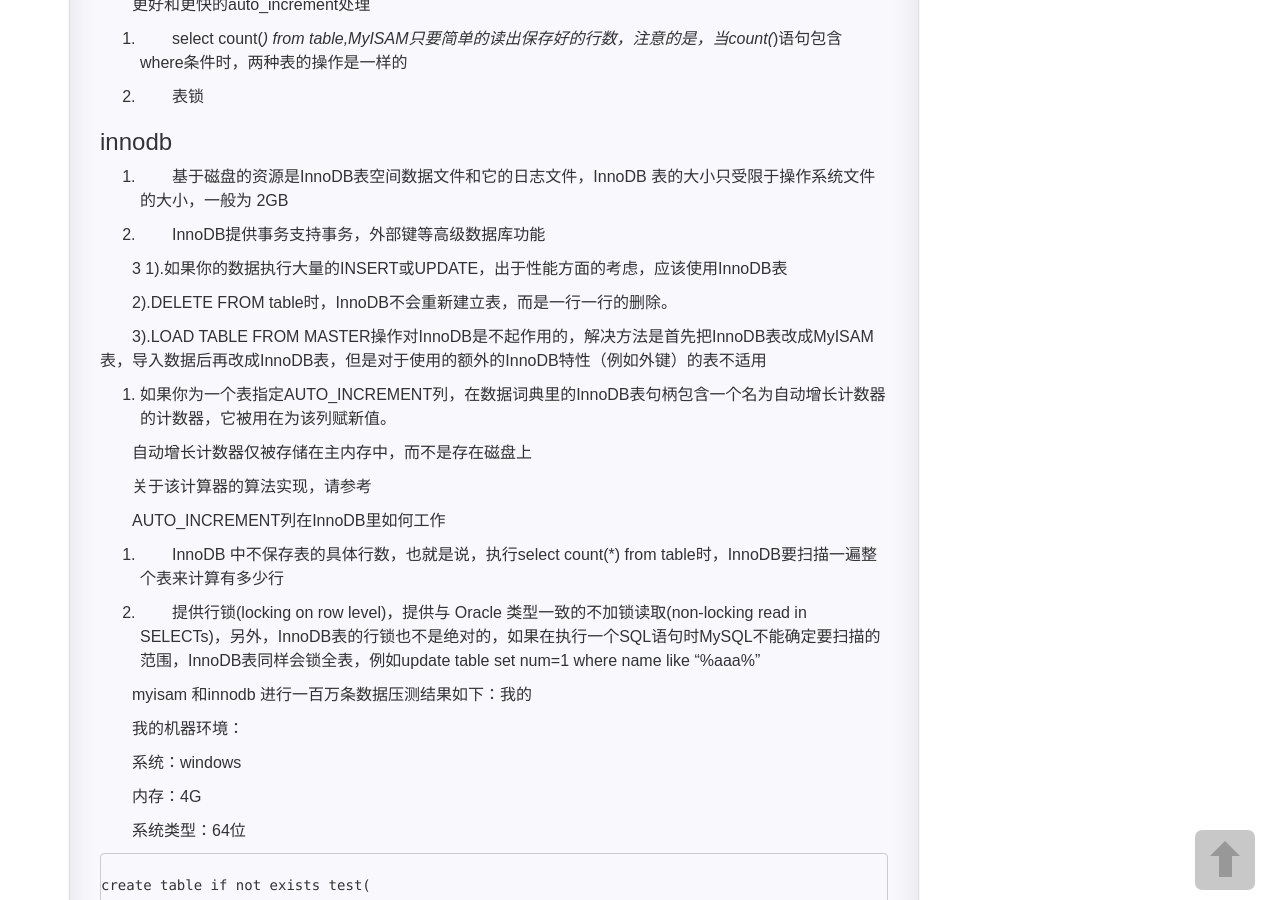
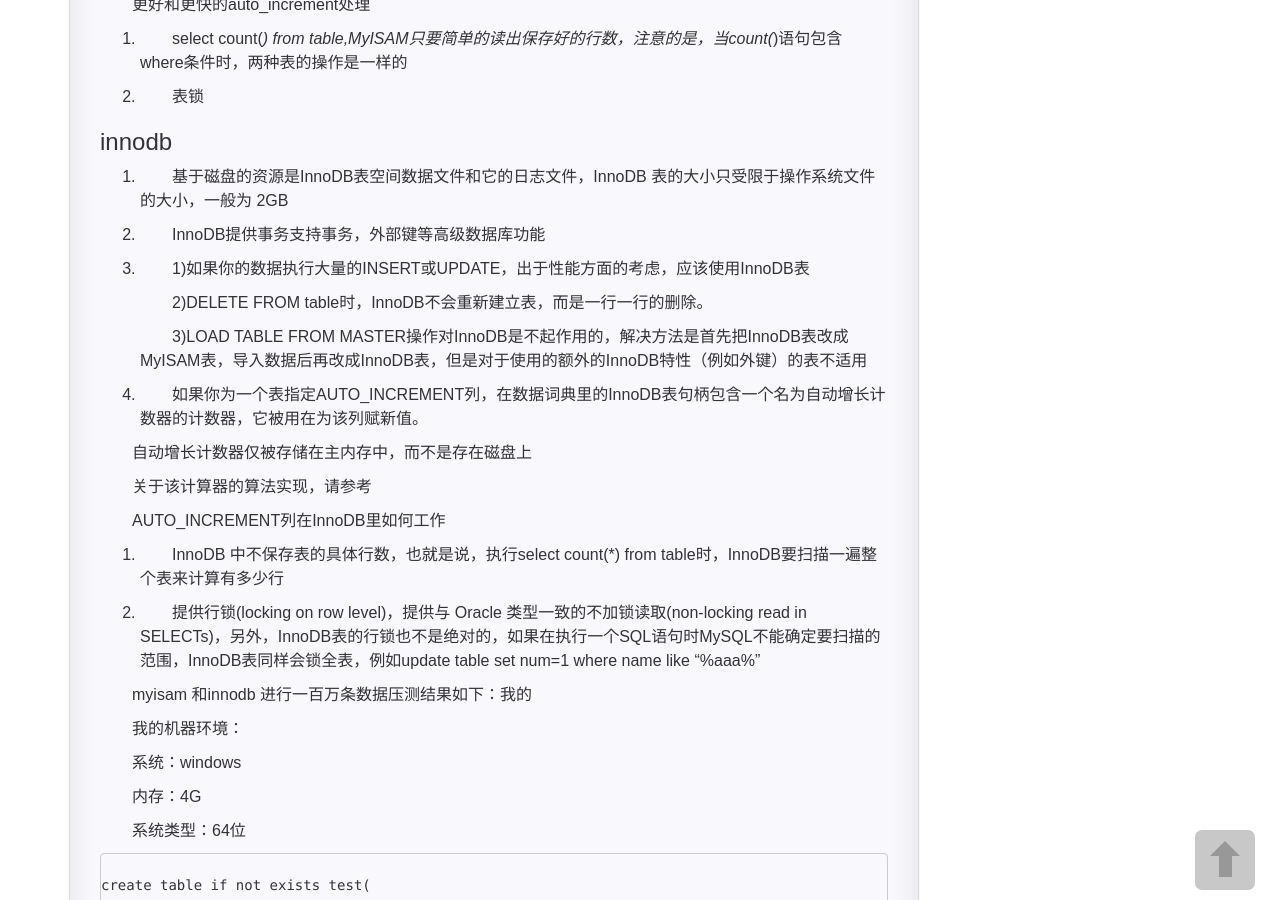
Before and after one commit to hexing-w/hexing-w.github.io, a Jekyll site: the page built from _posts/2015-11-20-myisam和innodb 的比较.md, in a window 1280 px wide and 900 px high, scrolled down 672 px. Built offline with Jekyll 4.4.1, drawn with Linux system fonts in a browser that asks for light colours; nearby versions of some CDN libraries; comment, search, counter and statistics services are not loaded; a style sheet for code colours, icons or effects is not loaded.

Commit message:
Update 2015-11-20-myisam和innodb 的比较.md

```diff
--- a/_posts/2015-11-20-myisam和innodb 的比较.md
+++ b/_posts/2015-11-20-myisam和innodb 的比较.md
@@ -19,7 +19,7 @@ excerpt: mysql
   索引文件的扩展名是.MYI (MYIndex)。
 
 
- 2. MyISAM类型的表强调的是性能，其执行数度比InnoDB类型更快，但是不提供事务支持
+2. MyISAM类型的表强调的是性能，其执行数度比InnoDB类型更快，但是不提供事务支持
 
 3. 如果执行大量的SELECT，MyISAM是更好的选择
 
@@ -41,14 +41,13 @@ excerpt: mysql
 
 1. 基于磁盘的资源是InnoDB表空间数据文件和它的日志文件，InnoDB 表的大小只受限于操作系统文件的大小，一般为 2GB
 
+2. InnoDB提供事务支持事务，外部键等高级数据库功能
 
- 2. InnoDB提供事务支持事务，外部键等高级数据库功能
+3. 1)如果你的数据执行大量的INSERT或UPDATE，出于性能方面的考虑，应该使用InnoDB表
 
-3    1).如果你的数据执行大量的INSERT或UPDATE，出于性能方面的考虑，应该使用InnoDB表
+   2)DELETE   FROM table时，InnoDB不会重新建立表，而是一行一行的删除。
 
-   2).DELETE   FROM table时，InnoDB不会重新建立表，而是一行一行的删除。
-
-   3).LOAD   TABLE FROM MASTER操作对InnoDB是不起作用的，解决方法是首先把InnoDB表改成MyISAM表，导入数据后再改成InnoDB表，但是对于使用的额外的InnoDB特性（例如外键）的表不适用
+   3)LOAD   TABLE FROM MASTER操作对InnoDB是不起作用的，解决方法是首先把InnoDB表改成MyISAM表，导入数据后再改成InnoDB表，但是对于使用的额外的InnoDB特性（例如外键）的表不适用
 
 
 4. 如果你为一个表指定AUTO_INCREMENT列，在数据词典里的InnoDB表句柄包含一个名为自动增长计数器的计数器，它被用在为该列赋新值。
```
